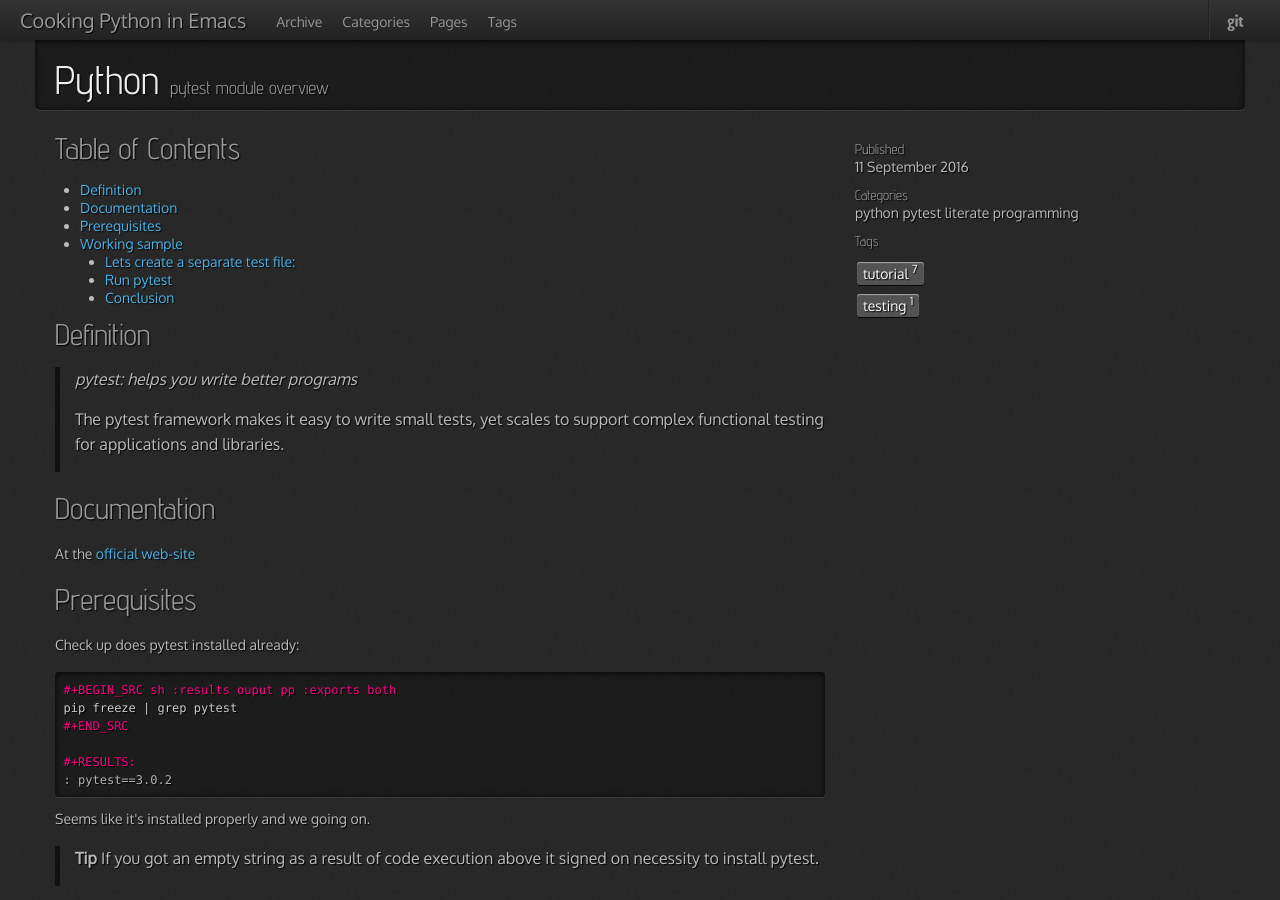
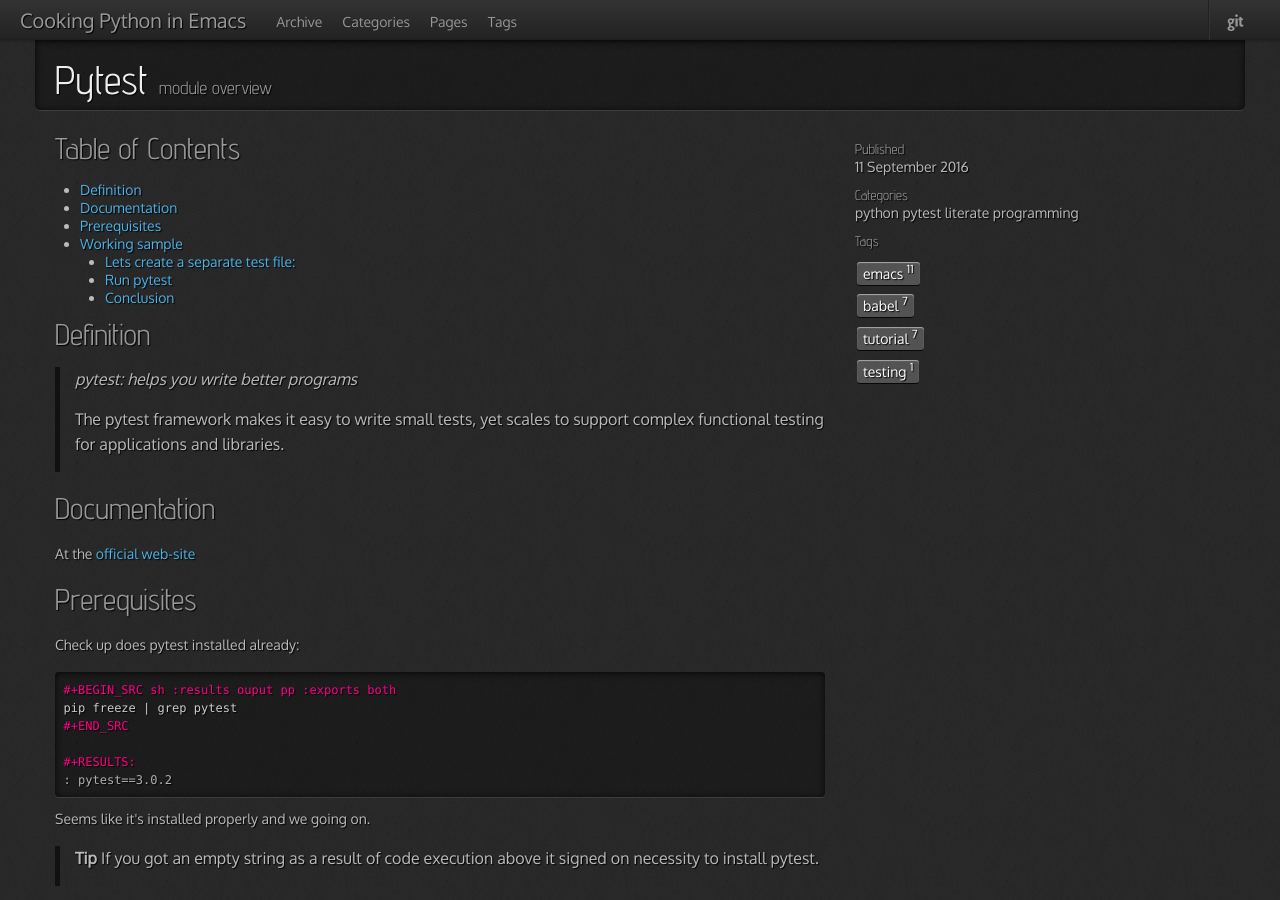
Before and after one commit to 0--key/0--key.github.io, a Jekyll site: the page built from _posts/2016-09-11-pytest.html, in a window 1280 px wide and 900 px high. Built offline with Jekyll 4.4.1, drawn with Linux system fonts in a browser that asks for light colours; nearby versions of some CDN libraries; comment, search, counter and statistics services are not loaded.

Commit message:
Accurate page's titles elaboration

```diff
--- a/_posts/2016-08-27-python-and-sqlite3-interaction.html
+++ b/_posts/2016-08-27-python-and-sqlite3-interaction.html
@@ -495,7 +495,7 @@
 </div>
 
 <pre class="example">
-Traceback (most recent call last):
+&gt;&gt;&gt; &gt;&gt;&gt; &gt;&gt;&gt; Traceback (most recent call last):
   File "&lt;stdin&gt;", line 1, in &lt;module&gt;
 sqlite3.OperationalError: no such table: greeting
 []
--- a/_posts/2016-09-09-python-standard-library.html
+++ b/_posts/2016-09-09-python-standard-library.html
@@ -1,7 +1,7 @@
 ---
 layout: post
-title: Python standard library
-tagline: " dissection"
+title: Testing Python standard library
+tagline: " and learning through play approach"
 permalink: /python/tdd/unittest_init.html
 categories: [python, stdlib, TDD, literate programming]
 tags: [tutorial, unittest, methodology]
--- a/_posts/2016-09-11-pytest.html
+++ b/_posts/2016-09-11-pytest.html
@@ -1,10 +1,10 @@
 ---
 layout: post
-title: Python
-tagline: " pytest module overview"
+title: Pytest
+tagline: " module overview"
 permalink: /python/testing/pytest-in-babel.html
 categories: [python, pytest, literate programming]
-tags: [tutorial, testing]
+tags: [emacs, babel, tutorial, testing]
 ---
 <div id="table-of-contents">
 <h2>Table of Contents</h2>
--- a/_posts/2016-09-13-python-built-in-functions.html
+++ b/_posts/2016-09-13-python-built-in-functions.html
@@ -1,7 +1,7 @@
 ---
 layout: post
-title: Python built-in functions
-tagline: " dissection by TDD"
+title: Python built-in functions dissection
+tagline: " by TDD"
 permalink: /python/stdlib/python-built-in-functions.html
 categories: [python, stdlib, TDD, literate programming]
 tags: [built-in functions, unittest]
--- a/_posts/2016-10-15-javascript-inside-emacs.html
+++ b/_posts/2016-10-15-javascript-inside-emacs.html
@@ -1,6 +1,6 @@
 ---
 layout: post
-title: JavaScript inside Emacs
+title: Run JavaScript inside Emacs
 tagline: " do what you want in the literal manner"
 permalink: /emacs/javascript-intro.html
 categories: [emacs, javascript, nodejs]
```
Also changed, not shown: other parts of _posts/2016-08-27-python-and-sqlite3-interaction.html (+1 -1 lines), other parts of _posts/2016-09-13-python-built-in-functions.html (+1 -1 lines).
